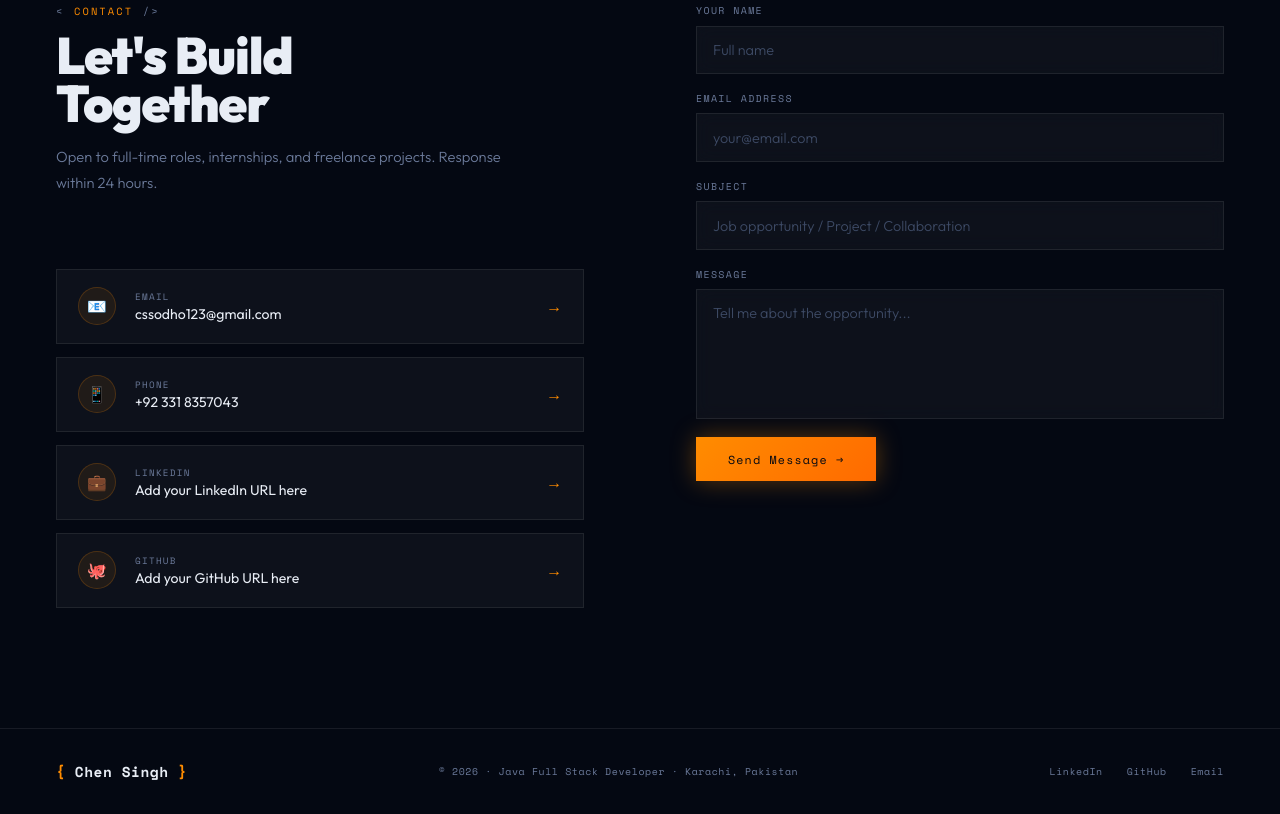
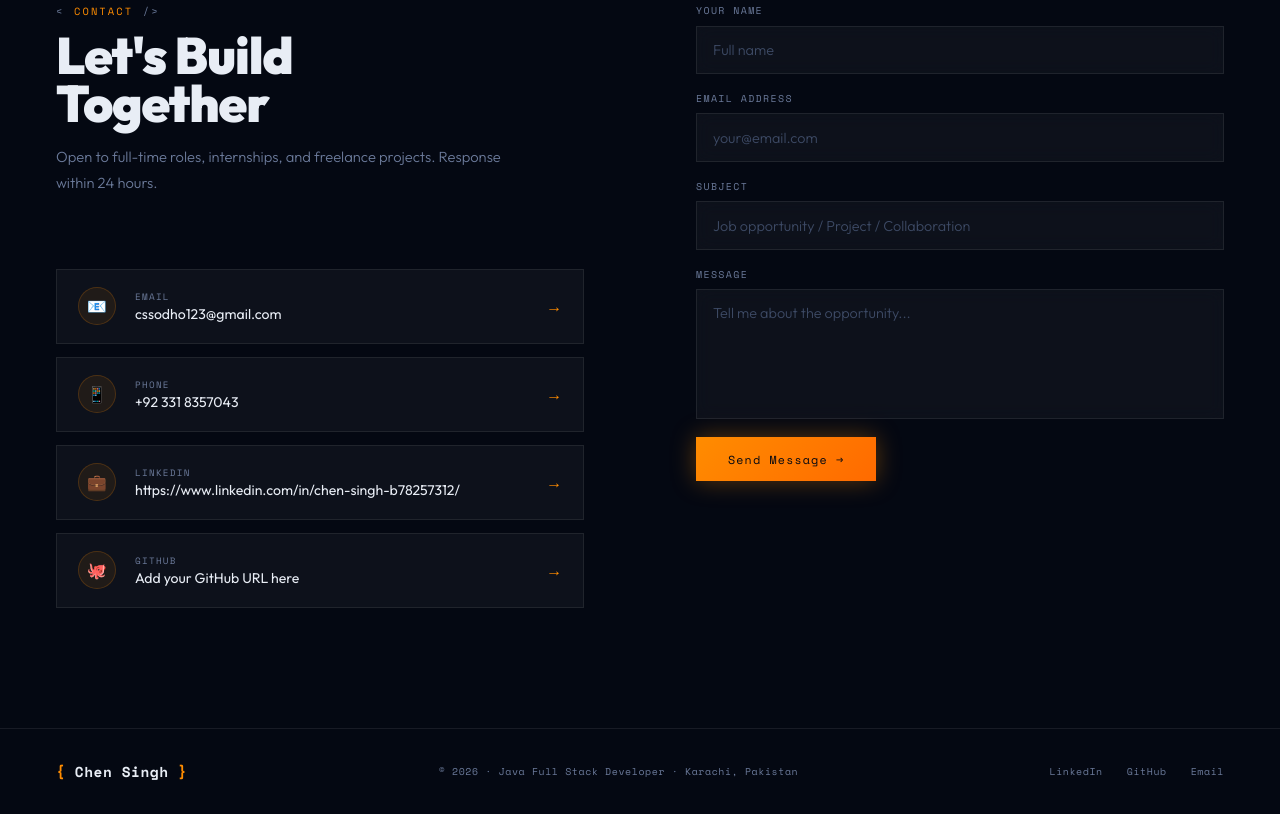
Before and after one commit to chen-singh/DigitalIdentity_chensinghsodho, a plain HTML site: page index.html in a window 1280 px wide. Shown: the part 4817-5631 px from the top of the page. Drawn offline with nearby package versions, Linux system fonts and the light colour scheme.

Commit message:
Update index.html

```diff
--- a/index.html
+++ b/index.html
@@ -464,7 +464,7 @@ footer{border-top:1px solid var(--border);padding:2rem 3.5rem;display:flex;align
     <div class="c-links">
       <a href="mailto:cssodho123@gmail.com" class="c-link"><div class="cl-ico">📧</div><div class="cl-b"><span class="cl-l">Email</span><span class="cl-v">cssodho123@gmail.com</span></div><span class="cl-arr">→</span></a>
       <a href="tel:+923318357043" class="c-link"><div class="cl-ico">📱</div><div class="cl-b"><span class="cl-l">Phone</span><span class="cl-v">+92 331 8357043</span></div><span class="cl-arr">→</span></a>
-      <a href="https://linkedin.com" target="_blank" class="c-link"><div class="cl-ico">💼</div><div class="cl-b"><span class="cl-l">LinkedIn</span><span class="cl-v">Add your LinkedIn URL here</span></div><span class="cl-arr">→</span></a>
+      <a href="https://linkedin.com" target="_blank" class="c-link"><div class="cl-ico">💼</div><div class="cl-b"><span class="cl-l">LinkedIn</span><span class="cl-v">https://www.linkedin.com/in/chen-singh-b78257312/</span></div><span class="cl-arr">→</span></a>
       <a href="https://github.com/chen-singh" target="_blank" class="c-link"><div class="cl-ico">🐙</div><div class="cl-b"><span class="cl-l">GitHub</span><span class="cl-v">Add your GitHub URL here</span></div><span class="cl-arr">→</span></a>
     </div>
   </div>
@@ -484,8 +484,8 @@ footer{border-top:1px solid var(--border);padding:2rem 3.5rem;display:flex;align
   <div class="f-logo"><span>{</span> Chen Singh <span>}</span></div>
   <div class="f-copy">© 2026 · Java Full Stack Developer · Karachi, Pakistan</div>
   <div class="f-links">
-    <a href="https://linkedin.com" target="_blank">LinkedIn</a>
-    <a href="https://github.com" target="_blank">GitHub</a>
+    <a href="https://www.linkedin.com/in/chen-singh-b78257312/" target="_blank">LinkedIn</a>
+    <a href="https://github.com/chen-singh" target="_blank">GitHub</a>
     <a href="mailto:cssodho123@gmail.com">Email</a>
   </div>
 </footer>
```
